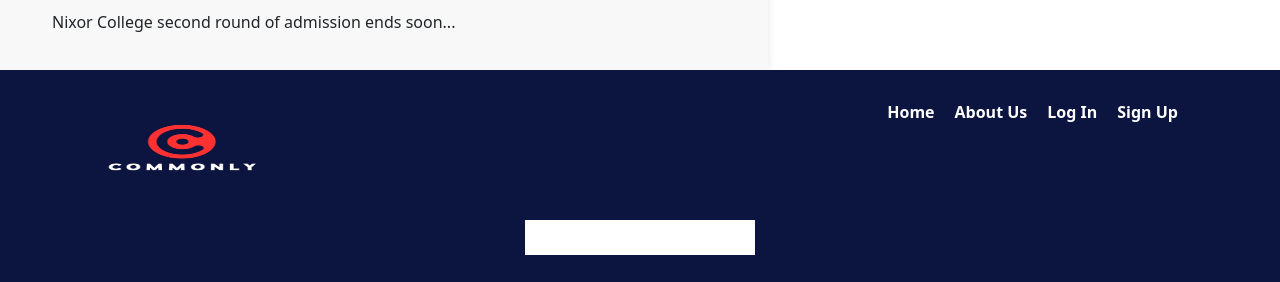
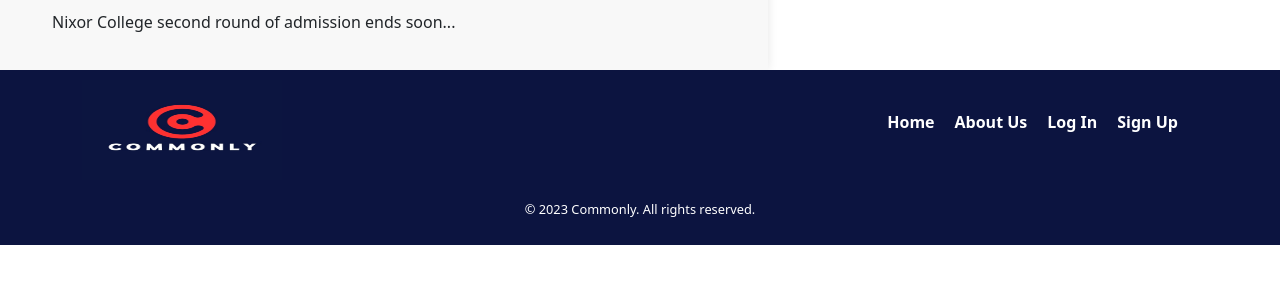
Before and after one commit to muhammad-anas17/Final_Year_Project, a React (Create React App) app in the folder frontend/: page / in a window 1280 px wide. Shown: the part 1531-1813 px from the top of the page. After the commit the page ends 1776 px from the top, so only its background shows below. Built offline with nearby package versions, Linux system fonts and the light colour scheme.

Commit message:
Update Footer.css

```diff
--- a/frontend/src/components/Footer.css
+++ b/frontend/src/components/Footer.css
@@ -3,13 +3,14 @@
 .footer {
   background-color: #0c1440;
     color: #fff;
-    padding: 30px 0;
+    padding: 10px 0;
   }
 
   .container {
     display: flex;
     flex-direction: column;
     align-items: center;
+
   }
 
   .footer-content {
@@ -25,7 +26,7 @@
 
   .footer-links ul {
     list-style: none;
-    padding: 0;
+    padding: 30px 0;
     margin: 0;
     display: flex;
   }
@@ -46,10 +47,18 @@
   }
 
   .footer-bottom {
-    background-color: #fff;
+    color:#fff;
+    background-color: #0c1440;
     margin-top: 20px;
   }
 
   .footer-bottom p {
     font-size: 0.8rem;
   }
+
+  .logo-image {
+
+    width: 200px; /* Adjust the width of the logo image */
+    height: 100px; /* Maintain the aspect ratio */
+    margin-right: 10px; /* Add some spacing between the logo and text */
+  }
```
